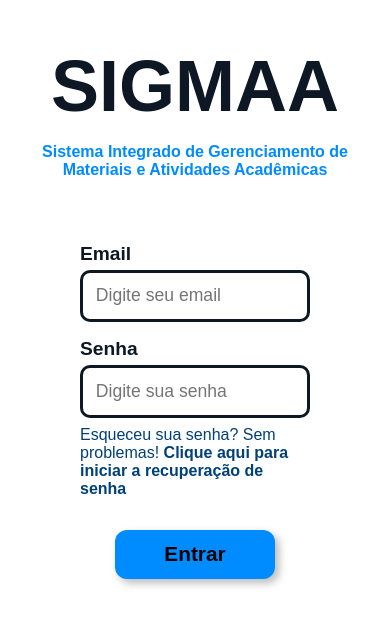
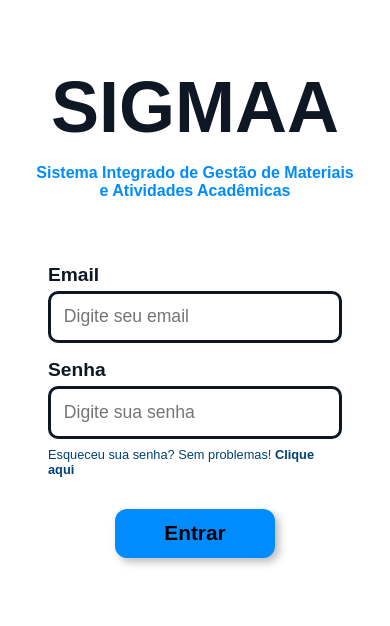
Before and after one commit to Plataforma-SIGMAA/SIGMAA, a Next.js app in the folder app/: page /login in a window 390 px wide. Shown: the part 110-736 px from the top of the page. Built offline with nearby package versions, Linux system fonts and the light colour scheme.

Commit message:
Correções Front
Correções na responsividade, link de esqueçeu sua senha e html

```diff
--- a/app/src/app/login/login.css
+++ b/app/src/app/login/login.css
@@ -76,12 +76,6 @@
     padding: 2rem;
 }
 
-@media (max-width: 1000px) {
-    .login-container{
-        width: 100vw;
-    }
-}
-
 .login-title{
     font-size: 4.5rem;
     color: #0d1824;
@@ -139,6 +133,7 @@
 .login-forgot-password{
     color: #004177;
     margin-top: 0.5rem;
+    font-size: 0.8rem;
 }
 
 .forgot-password-link{
@@ -170,3 +165,12 @@
     background-color: #005eac;
     transition: ease-in-out 0.3s;
 }
+
+@media (max-width: 1000px) {
+    .login-container{
+        width: 100vw;
+    }
+    .login-form{
+        padding: 2rem 1rem 0;
+    }
+}
--- a/app/src/app/login/page.js
+++ b/app/src/app/login/page.js
@@ -23,7 +23,7 @@ export default function LoginPage() {
       <div className="login-blob"></div>
       <div className="login-container">
         <h1 className="login-title">SIGMAA</h1>
-        <p className="login-subtitle">Sistema Integrado de Gerenciamento de Materiais e Atividades Acadêmicas</p>
+        <p className="login-subtitle">Sistema Integrado de Gestão de Materiais e Atividades Acadêmicas</p>
 
         <form onSubmit={handleLogin} className="login-form">
           <div className="login-email">
@@ -50,7 +50,7 @@ export default function LoginPage() {
             />
             <p className="login-forgot-password">
               Esqueceu sua senha? Sem problemas!
-              <a href="#" className="forgot-password-link"> Clique aqui para iniciar a recuperação de senha</a>
+              <a href="#" className="forgot-password-link"> Clique aqui</a>
             </p>
           </div>
 
```
